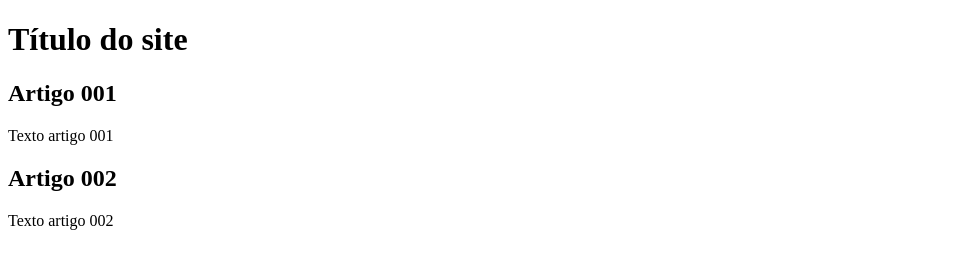
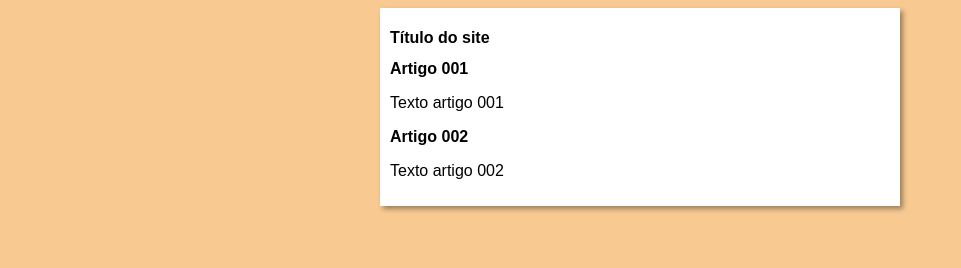
Before and after one commit to JoaoVictorSilvaSousa/Projeto-Site, a plain HTML site: page index.html in a window 1280 px wide. Shown: the whole page, without its empty margins (0-961 px from the left). Drawn offline with Linux system fonts and the light colour scheme.

Commit message:
iniciei o design

```diff
--- /dev/null
+++ b/estilos/style.css
@@ -0,0 +1,17 @@
+* {
+    font-family: Arial, Helvetica, sans-serif;
+    font-size: 16px;
+}
+
+body {
+    background-color: rgb(248, 202, 146);
+
+}
+
+main{
+    background-color: white;
+    width: 500px;
+    margin: auto;
+    padding: 10px;
+    box-shadow: 3px 3px 5px rgba(0, 0, 0, 0.377);
+}
--- a/index.html
+++ b/index.html
@@ -4,6 +4,7 @@
     <meta charset="UTF-8">
     <meta name="viewport" content="width=device-width, initial-scale=1.0">
     <title>Título do site</title>
+    <link rel="stylesheet" href="estilos/style.css">
 </head>
 <body>
    <main>
```
